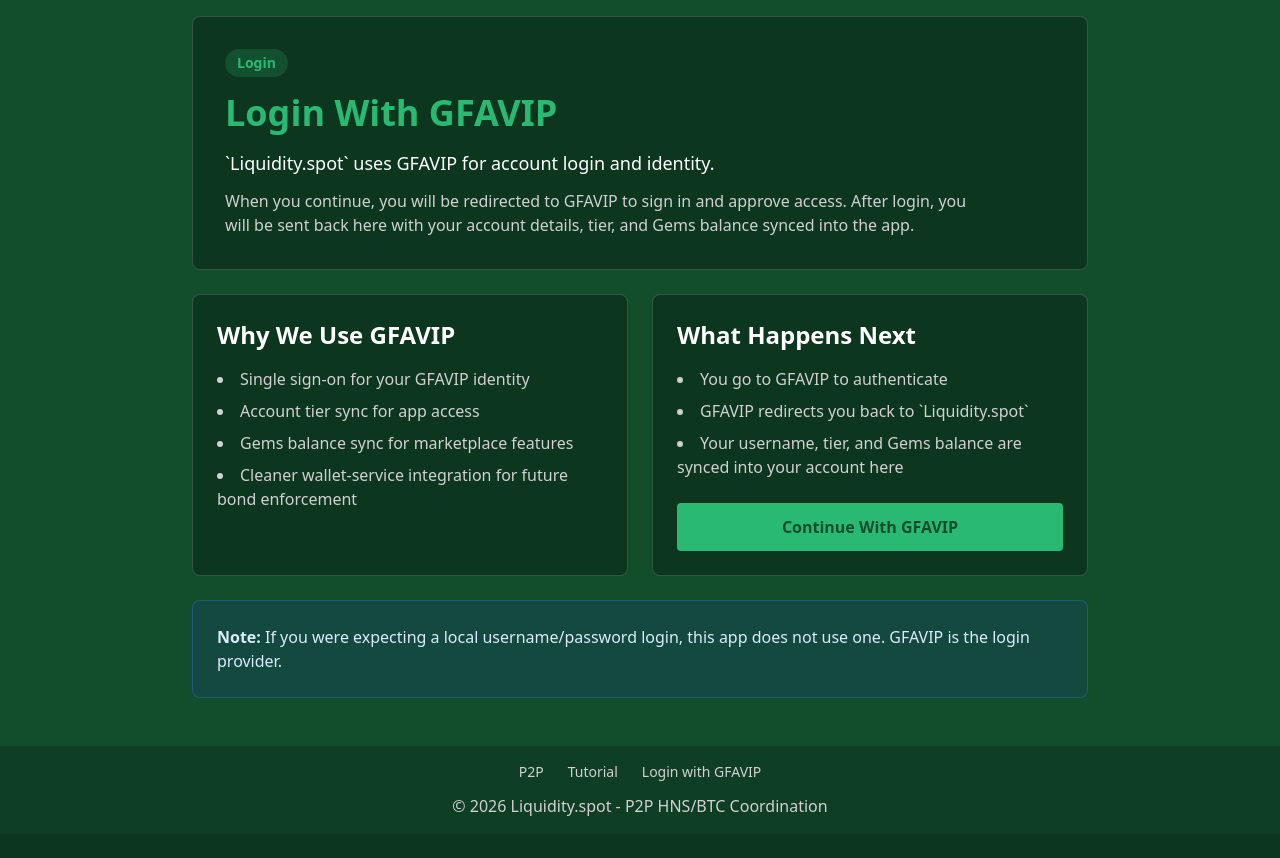
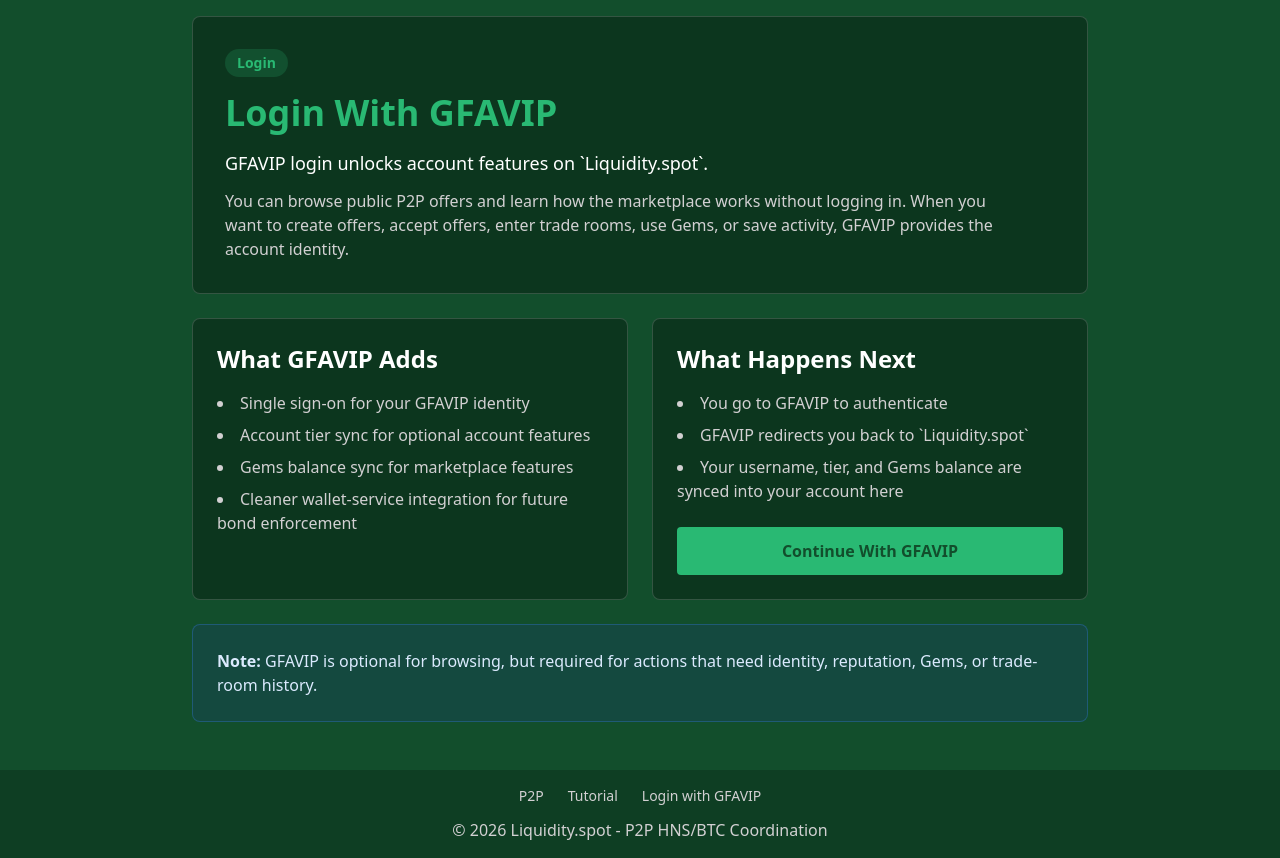
Before and after one commit to shadstoneofficial/liquidity-spot, a Flask app: page /login in a window 1280 px wide. Shown: the part 72-930 px from the top of the page. Before the commit the page ends 888 px from the top, so only its background shows below. Run offline with Flask 3, Linux system fonts and the light colour scheme; some libraries are stand-ins or nearby versions.

Commit message:
Clarify optional GFAVIP login

```diff
--- a/templates/index.html
+++ b/templates/index.html
@@ -28,9 +28,12 @@
                 Explore P2P Mode
             </a>
             <a href="{{ url_for('auth.login') }}" class="inline-block bg-gfa-blue text-white text-xl px-8 py-4 rounded-lg font-bold hover:bg-blue-600 transition shadow-xl hover:scale-105 transform duration-200">
-                Connect GFAVIP Wallet
+                Sign In For Trade Rooms
             </a>
         </div>
+        <p class="text-sm text-gfa-grey mt-4">
+            Browsing is open. GFAVIP login is only needed to create offers, accept offers, use Gems, and save trade activity.
+        </p>
     </div>
 </div>
 
--- a/templates/login.html
+++ b/templates/login.html
@@ -10,19 +10,19 @@
         </div>
         <h1 class="text-4xl font-bold text-gfa-light mb-4">Login With GFAVIP</h1>
         <p class="text-lg text-white mb-3">
-            `Liquidity.spot` uses GFAVIP for account login and identity.
+            GFAVIP login unlocks account features on `Liquidity.spot`.
         </p>
         <p class="text-gfa-grey max-w-3xl">
-            When you continue, you will be redirected to GFAVIP to sign in and approve access. After login, you will be sent back here with your account details, tier, and Gems balance synced into the app.
+            You can browse public P2P offers and learn how the marketplace works without logging in. When you want to create offers, accept offers, enter trade rooms, use Gems, or save activity, GFAVIP provides the account identity.
         </p>
     </div>
 
     <div class="grid grid-cols-1 md:grid-cols-2 gap-6">
         <div class="bg-black/30 p-6 rounded-lg border border-gfa-grey/20">
-            <h2 class="text-2xl font-bold text-white mb-4">Why We Use GFAVIP</h2>
+            <h2 class="text-2xl font-bold text-white mb-4">What GFAVIP Adds</h2>
             <ul class="list-disc list-inside text-gfa-grey space-y-2">
                 <li>Single sign-on for your GFAVIP identity</li>
-                <li>Account tier sync for app access</li>
+                <li>Account tier sync for optional account features</li>
                 <li>Gems balance sync for marketplace features</li>
                 <li>Cleaner wallet-service integration for future bond enforcement</li>
             </ul>
@@ -43,7 +43,7 @@
 
     <div class="bg-blue-900/20 border border-blue-500/30 rounded-lg p-6 text-blue-100">
         <p>
-            <strong>Note:</strong> If you were expecting a local username/password login, this app does not use one. GFAVIP is the login provider.
+            <strong>Note:</strong> GFAVIP is optional for browsing, but required for actions that need identity, reputation, Gems, or trade-room history.
         </p>
     </div>
 </div>
```
